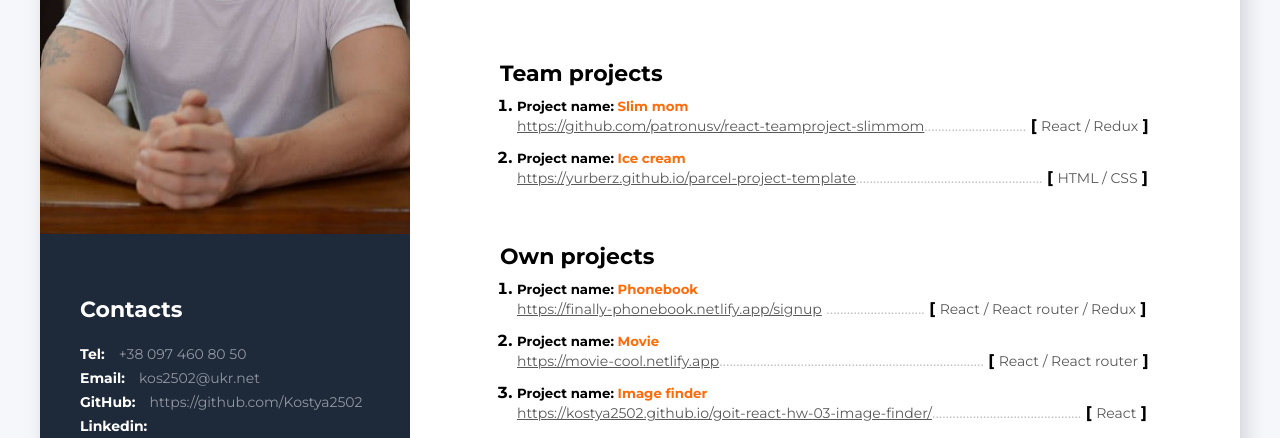
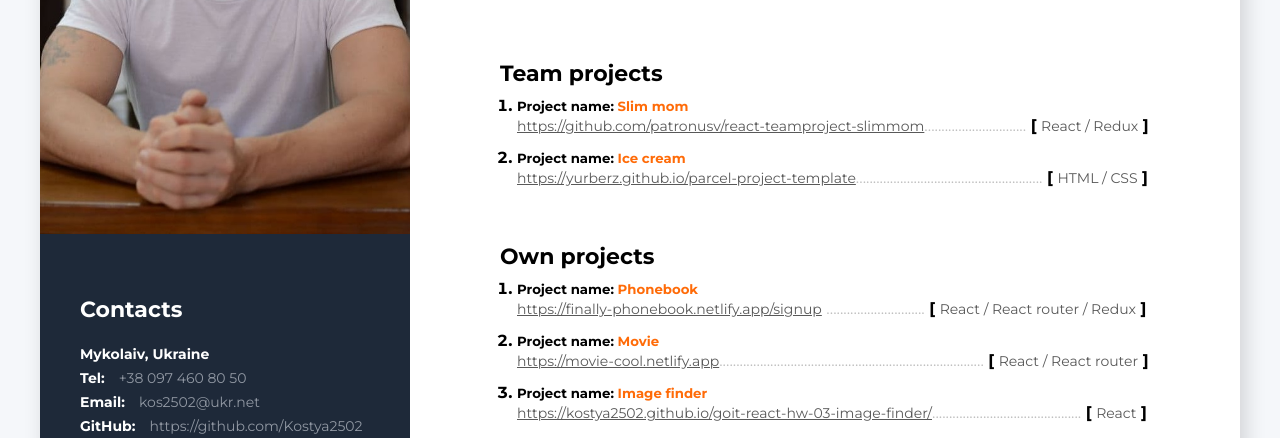
Before and after one commit to Kostya2502/MyResume, a plain HTML site: page index.html in a window 1280 px wide. Shown: the part 361-799 px from the top of the page. Drawn offline with Linux system fonts and the light colour scheme.

Commit message:
add new link

```diff
--- a/css/style.css
+++ b/css/style.css
@@ -194,3 +194,7 @@ body {
 .projectActiveColor {
 	color: #ff6b08;
 }
+.linkContact {
+	text-decoration: none;
+	font-style: normal;
+}
--- a/index.html
+++ b/index.html
@@ -18,6 +18,12 @@
         <!--contacts container-->
         <div class="contacts-container">
           <h3 class="contacts-title">Contacts</h3>
+
+          <address class="contacts-link">
+            <a class="contacts-link-type linkContact"
+              href="https://www.google.com/maps/place/ТРЦ+CityCenter/@46.9677103,31.9935057,16z/data=!4m13!1m7!3m6!1s0x40d4cf0e033ecbe9:0x57a4dffefec77da0!2z0LHRg9C7LiDQm9C10YHQuCDQo9C60YDQsNC40L3QutC4LCAyNiwg0JrQuNC10LIsIDAyMDAw!3b1!8m2!3d50.4265807!4d30.5383858!3m4!1s0x40c5c962ad734ffd:0x531d9791e3a6a8e8!8m2!3d46.9667027!4d32.0021184"
+              target="_blank">Mykolaiv, Ukraine</a>
+          </address>
           <div>
             <span class="contacts-link-type">Tel:</span>
             <a class="contacts-link" href="tel:+38 097 460 80 50">+38 097 460 80 50</a>
```
